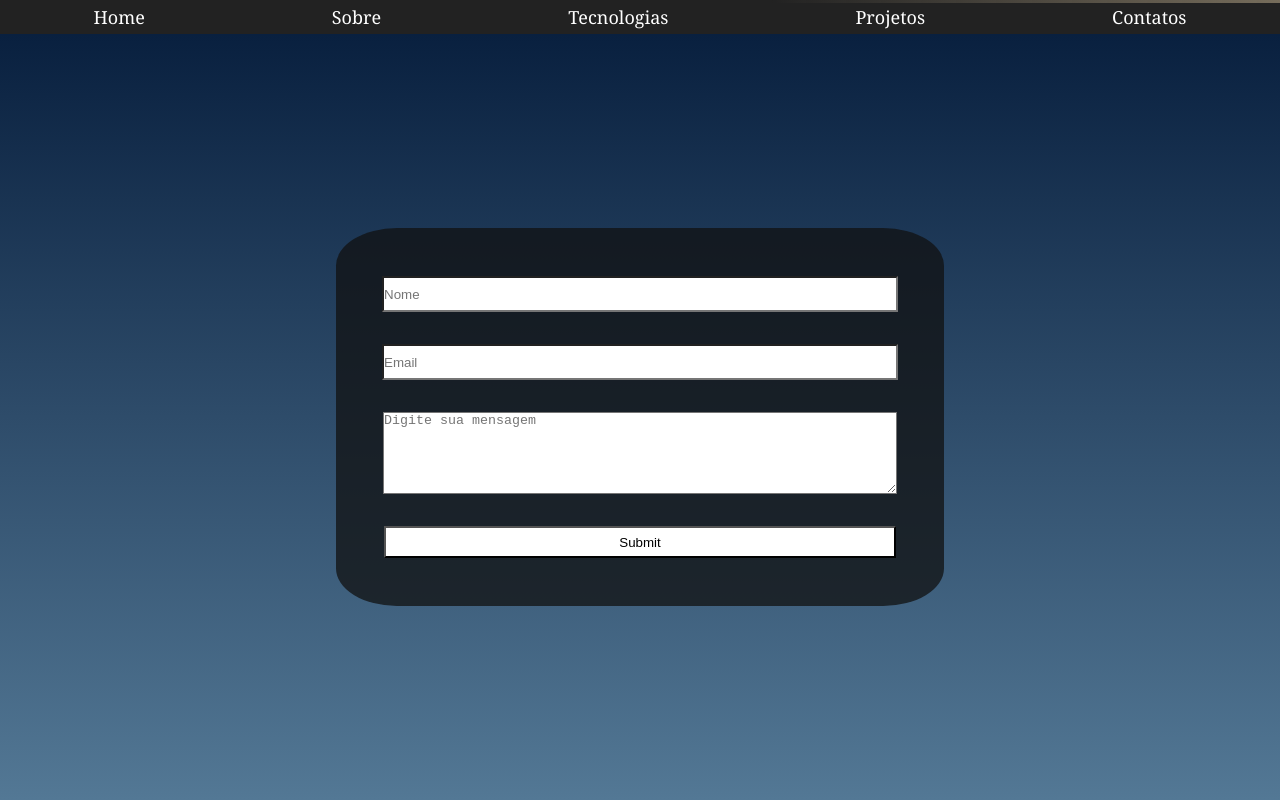
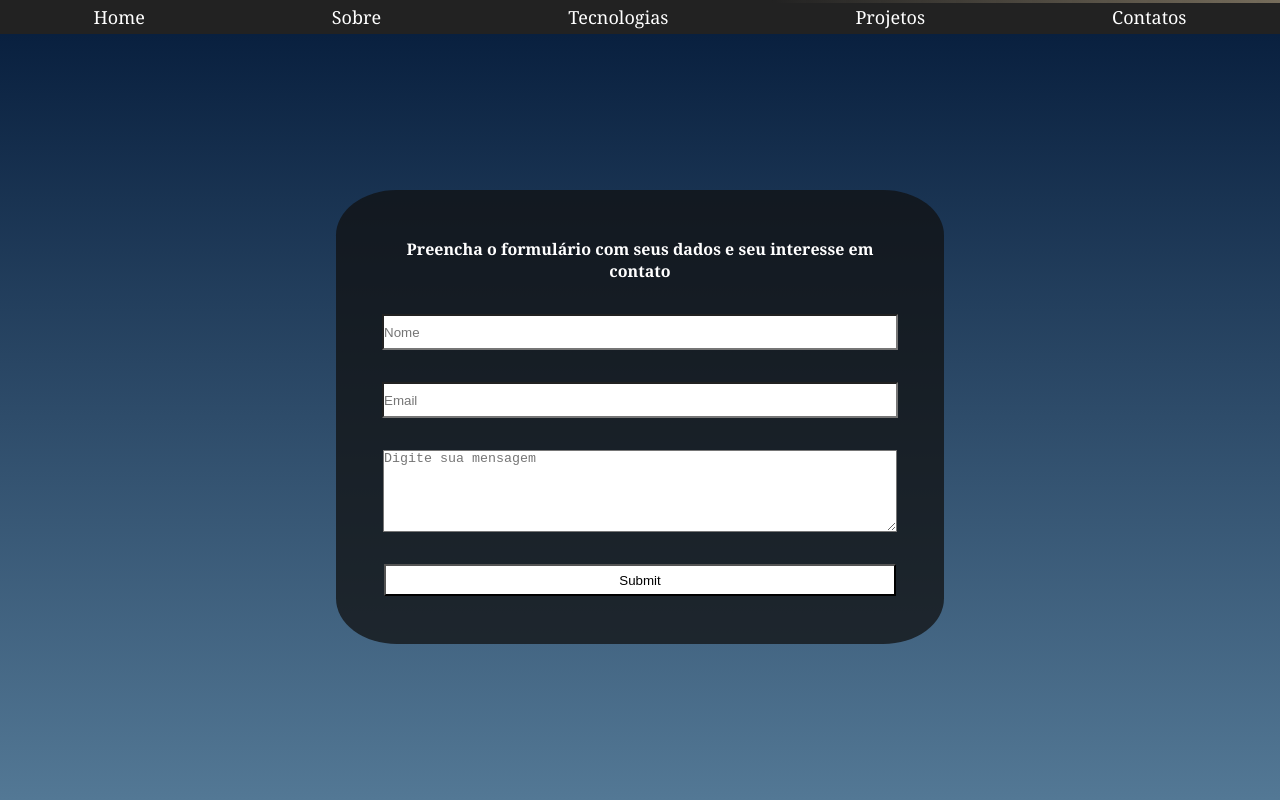
Before and after one commit to AdlerCastro/Website-Pessoal, a Next.js app in the folder website-pessoal/: page /Forms in a window 1280 px wide. Shown: the top 800 px of the page. Built offline with nearby package versions, Linux system fonts and the light colour scheme.

Commit message:
:lipstick: style: Ajustando o CSS do formulário

```diff
--- a/website-pessoal/src/app/Forms/forms.css
+++ b/website-pessoal/src/app/Forms/forms.css
@@ -34,6 +34,10 @@
     background: rgba(17, 17, 17, 0.747);;
 }
 
+.form h4{
+    text-align: center;
+}
+
 .form input{
     width: 100%;
     height: 2rem;
--- a/website-pessoal/src/app/Forms/page.tsx
+++ b/website-pessoal/src/app/Forms/page.tsx
@@ -41,6 +41,7 @@ export default function Forms(){
             <Header/>
             <div className='spaceForm'>
                 <form className="form" onSubmit={sendEmail} >
+                    <h4>Preencha o formulário com seus dados e seu interesse em contato</h4>
                     <input
                         type="text"
                         placeholder='Nome'
```
